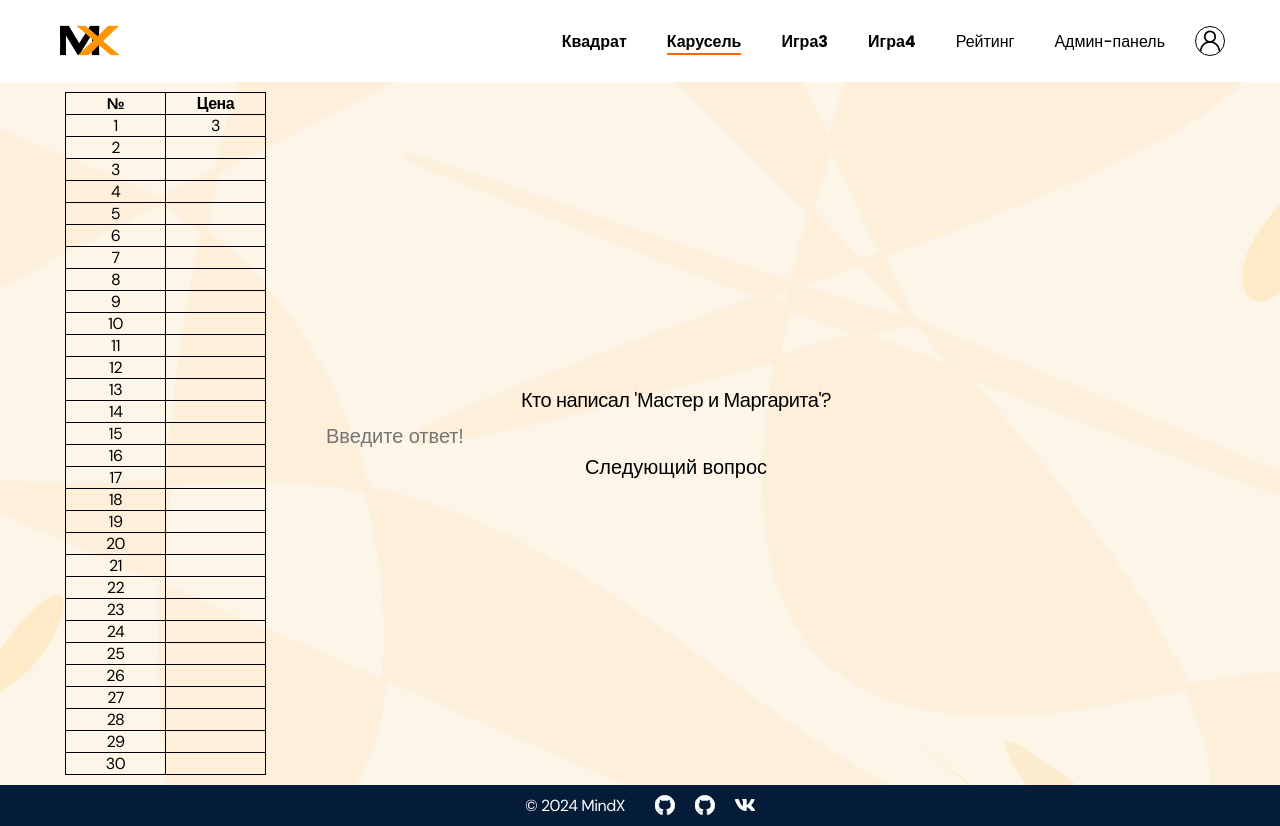
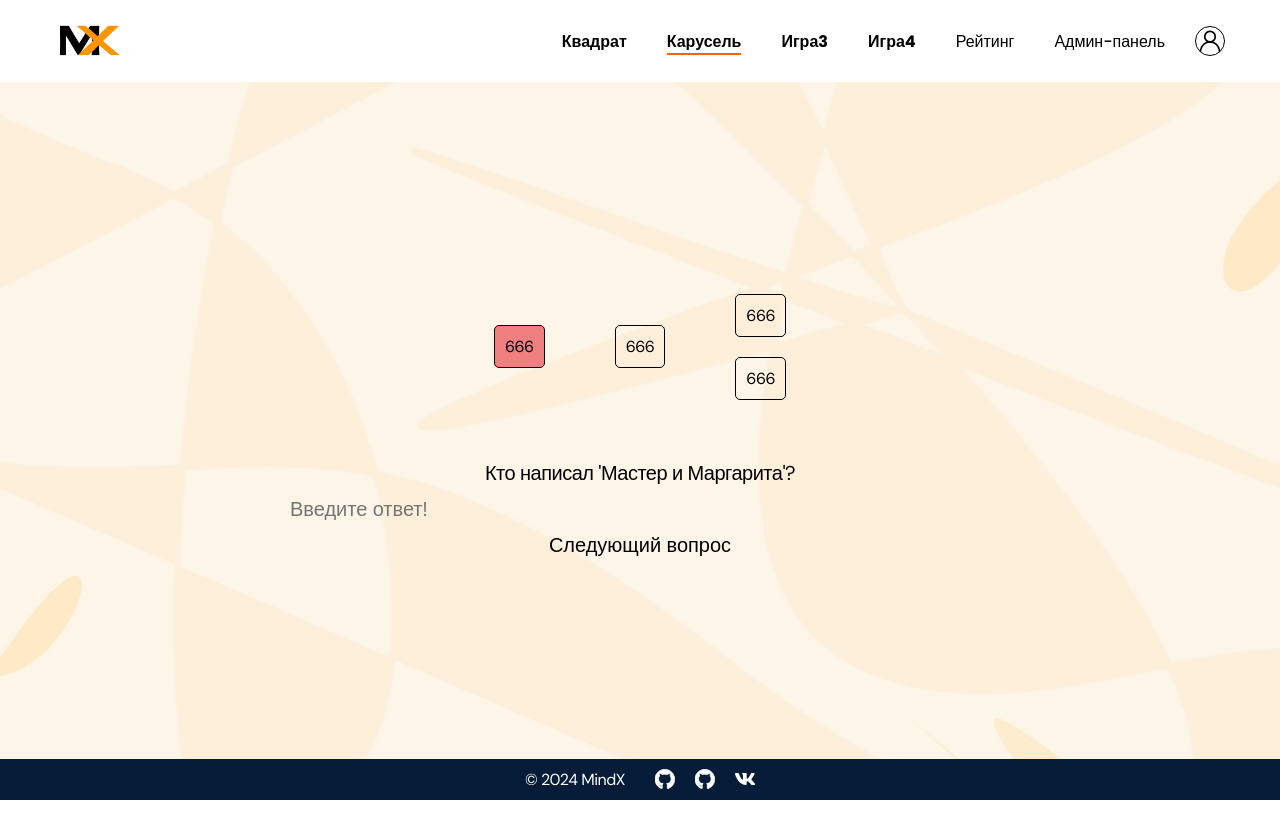
Before and after one commit to ntlifee/olympiad-games, a React (Create React App) app in the folder client/: page /carousel in a window 1280 px wide. After the commit the page ends 800 px from the top, so only its background shows below. Built offline with nearby package versions, Linux system fonts and the light colour scheme.

Commit message:
Начало изменение интерфейса CarouselGame

```diff
--- /dev/null
+++ b/client/src/components/CarouselBlockPoints/CarouselBlockPoints.jsx
@@ -0,0 +1,16 @@
+import './carouselblockpoints.css'
+
+const CarouselBlockPoint = (props) => {
+
+    const { className = '', points } = props
+
+    return (
+        <div
+            className={"block-point " + className}
+        >
+            {points}
+        </div>
+    )
+}
+
+export default CarouselBlockPoint
--- /dev/null
+++ b/client/src/components/CarouselBlockPoints/carouselblockpoints.css
@@ -0,0 +1,15 @@
+.correct {
+    background-color: lightgreen; /* Цвет для правильных ответов */
+}
+
+.incorrect {
+    background-color: lightcoral; /* Цвет для неправильных ответов */
+}
+
+.block-point {
+    margin: 10px;
+    padding: 10px;
+    border: 1px solid black;
+    border-radius: 5px;
+    cursor: pointer;
+}
--- a/client/src/pages/CarouselGame/CarouselGame.jsx
+++ b/client/src/pages/CarouselGame/CarouselGame.jsx
@@ -2,7 +2,8 @@ import './carouselgame.css'
 
 import questionData from './Questions_Carousel.json'
 import InputComponent from '../../components/Input/Input';
-import CarouselTable from '../../components/CarouselTable/CarouselTable'
+import CarouselBlockPoint from '../../components/CarouselBlockPoints/CarouselBlockPoints';
+import GameInformationPanel from '../../components/GameInformationPanel/GameInformationPanel';
 
 /* import axios from 'axios' */
 import { useEffect, useState } from 'react';
@@ -23,8 +24,7 @@ const CarouselGame = () => {
     const [idx, setIdx] = useState(0) //индекс вопроса
     const [value, setValue] = useState('') //значение введенное пользователем
     const [question, setQuestion] = useState('') //текущий вопрос
-    const [answeredStatus, setAnsweredStatus] = useState(Array(questions.length).fill(null)); //массив статуса строк
-    const [scores, setScores] = useState([scoreFirstQuestion, ...Array(questions.length - 1).fill(null)]); // первая ячейка с баллом, остальные пустые
+    const [isCorrect, setIsCorrect] = useState('') //текущий вопрос
 
     useEffect(() => {
         if (idx !== questions.length) {
@@ -38,19 +38,8 @@ const CarouselGame = () => {
         if (idx === questions.length) {
             return
         }
-        const isCorrect = questions[idx].answer === value; //проверяем ответ
-        const updatedStatus = [...answeredStatus]; // копируем массив статусов
-        updatedStatus[idx] = isCorrect ? 'correct' : 'incorrect'; // обновляем статус текущего вопроса
 
-        const updatedScores = [...scores]; // копируем массив баллов
-        if (isCorrect) {
-            updatedScores[idx + 1] = updatedScores[idx] + scoreSuccess; // добавляем scoreSuccess
-        } else {
-            updatedScores[idx + 1] = Math.max(scoreFirstQuestion, updatedScores[idx] - scoreFailure); // вычитаем scoreFailure, но не меньше scoreFirstQuestion
-        }
-
-        setAnsweredStatus(updatedStatus); // обновляем статус строк
-        setScores(updatedScores); // обновляем баллы
+        setIsCorrect(questions[idx].answer === value) //проверяем ответ
         setValue('') //сброс поля ввода
         setIdx(idx + 1) //переход на следующее поле
     };
@@ -59,16 +48,19 @@ const CarouselGame = () => {
         <main className="section">
             <div className="container">
                 <div className="carousel-game">
-                    <CarouselTable
-                        answeredStatus={answeredStatus}
-                        scores={scores}
-                    />
+                    {/* <GameInformationPanel /> */}
+                    <div className="carousel-wrapper-points">
+                        <CarouselBlockPoint className={isCorrect ? 'correct' : 'incorrect'} points={666} />
+                        <CarouselBlockPoint className={'current'} points={666} />
+                        <div className='carousel-next-point'>
+                            <CarouselBlockPoint points={666} />
+                            <CarouselBlockPoint points={666} />
+                        </div>
+                    </div>
                     <div className="carousel-wrapper-question">
                         <label className="carousel-label" htmlFor="input-answer">{question}</label>
-                        <div className="carousel-form-answer">
-                            <InputComponent inputValue={value} action={setValue} inputId={"input-answer"} placeholder={"Введите ответ!"} />
-                            <button onClick={handleSubmit} className="carousel-button-form-answer">Следующий вопрос</button>
-                        </div>
+                        <InputComponent inputValue={value} action={setValue} inputId={"input-answer"} placeholder={"Введите ответ!"} />
+                        <button onClick={handleSubmit} className="carousel-button-answer">Следующий вопрос</button>
                     </div>
                 </div>
             </div>
--- a/client/src/pages/CarouselGame/carouselgame.css
+++ b/client/src/pages/CarouselGame/carouselgame.css
@@ -1,7 +1,22 @@
 .carousel-game{
+    display: flex;
+    flex-direction: column;
+    row-gap: 50px;
+}
+
+.carousel-wrapper-points{
     display: flex;
     flex-direction: row;
     column-gap: 50px;
+    width: 700px;
+    align-self: center;
+    justify-content: center;
+    align-items: center;
+}
+
+.carousel-next-point{
+    display: flex;
+    flex-direction: column;
 }
 
 .carousel-wrapper-question{
@@ -9,13 +24,7 @@
     flex-direction: column;
     row-gap: 10px;
     width: 700px;
-    justify-content: center;
-}
-
-.carousel-form-answer{
-    display: flex;
-    flex-direction: column;
-    row-gap: 5px;
+    align-self: center;
 }
 
 .carousel-label{
@@ -23,7 +32,7 @@
     align-self: center;
 }
 
-.carousel-button-form-answer{
+.carousel-button-answer{
     font-size: 20px;
 }
 
```
